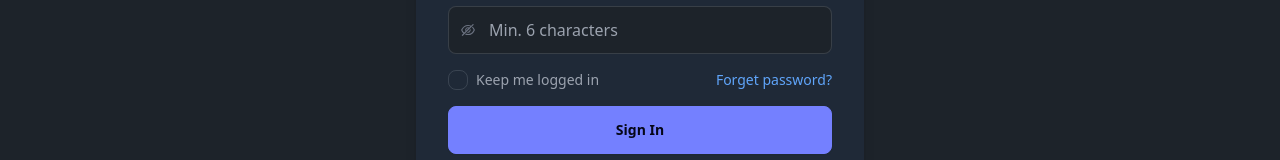
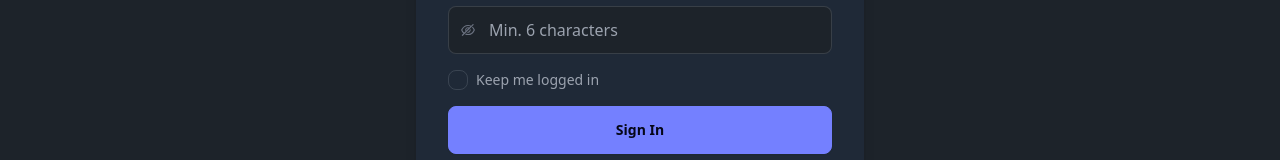
Before and after one commit to Story-Time-AI/st-ai-frontend, a React (Vite) app: page /signin in a window 1280 px wide. Shown: the part 390-550 px from the top of the page. Built offline with nearby package versions, Linux system fonts and the light colour scheme.

Commit message:
tiny change

```diff
--- a/src/pages/Auth/Login.jsx
+++ b/src/pages/Auth/Login.jsx
@@ -182,9 +182,9 @@ const Login = () => {
               />
               <span className="text-sm">Keep me logged in</span>
             </label>
-            <a href="/forgot-password" className="text-sm text-blue-400 hover:underline">
+            {/* <a href="/forgot-password" className="text-sm text-blue-400 hover:underline">
               Forget password?
-            </a>
+            </a> */}
           </div>
 
           <Button
```
